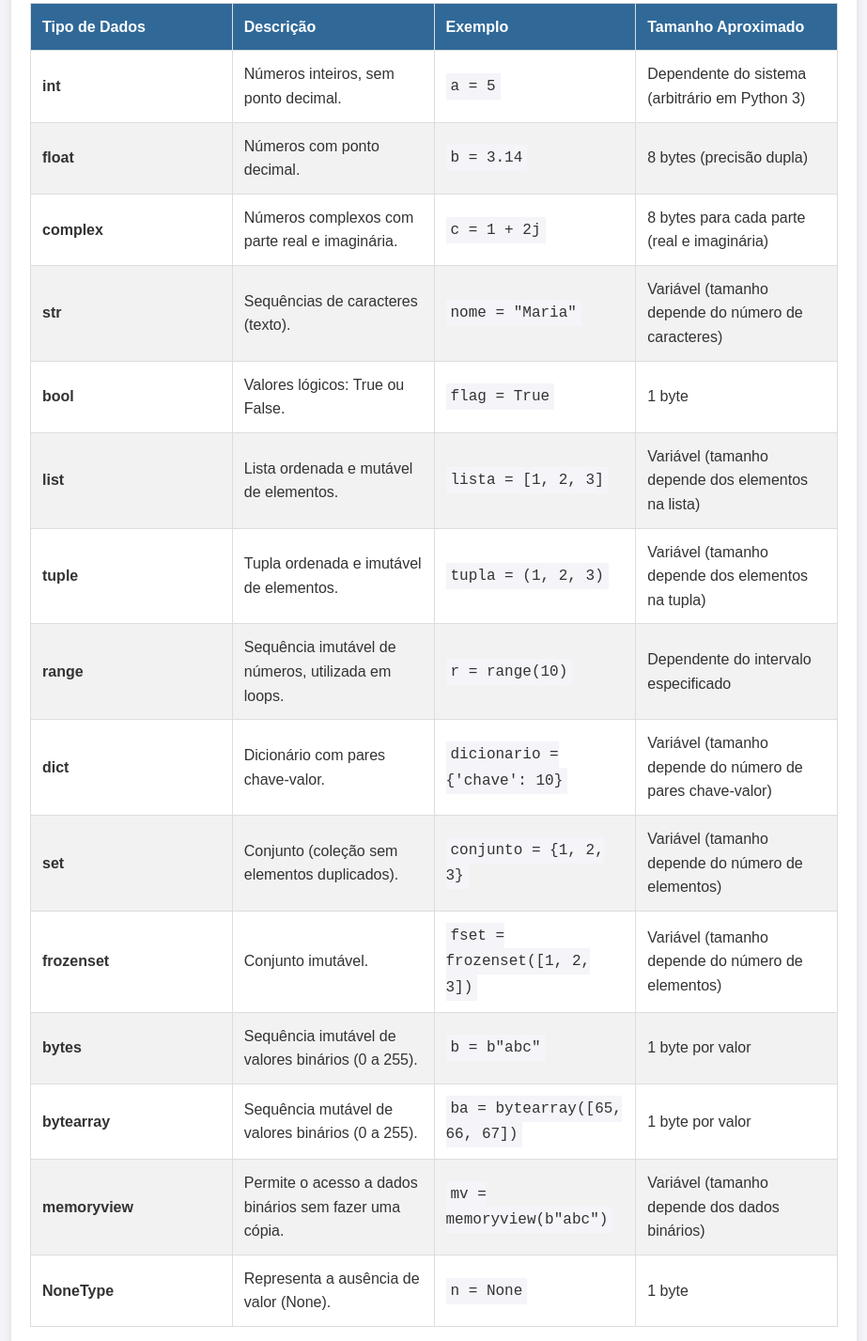
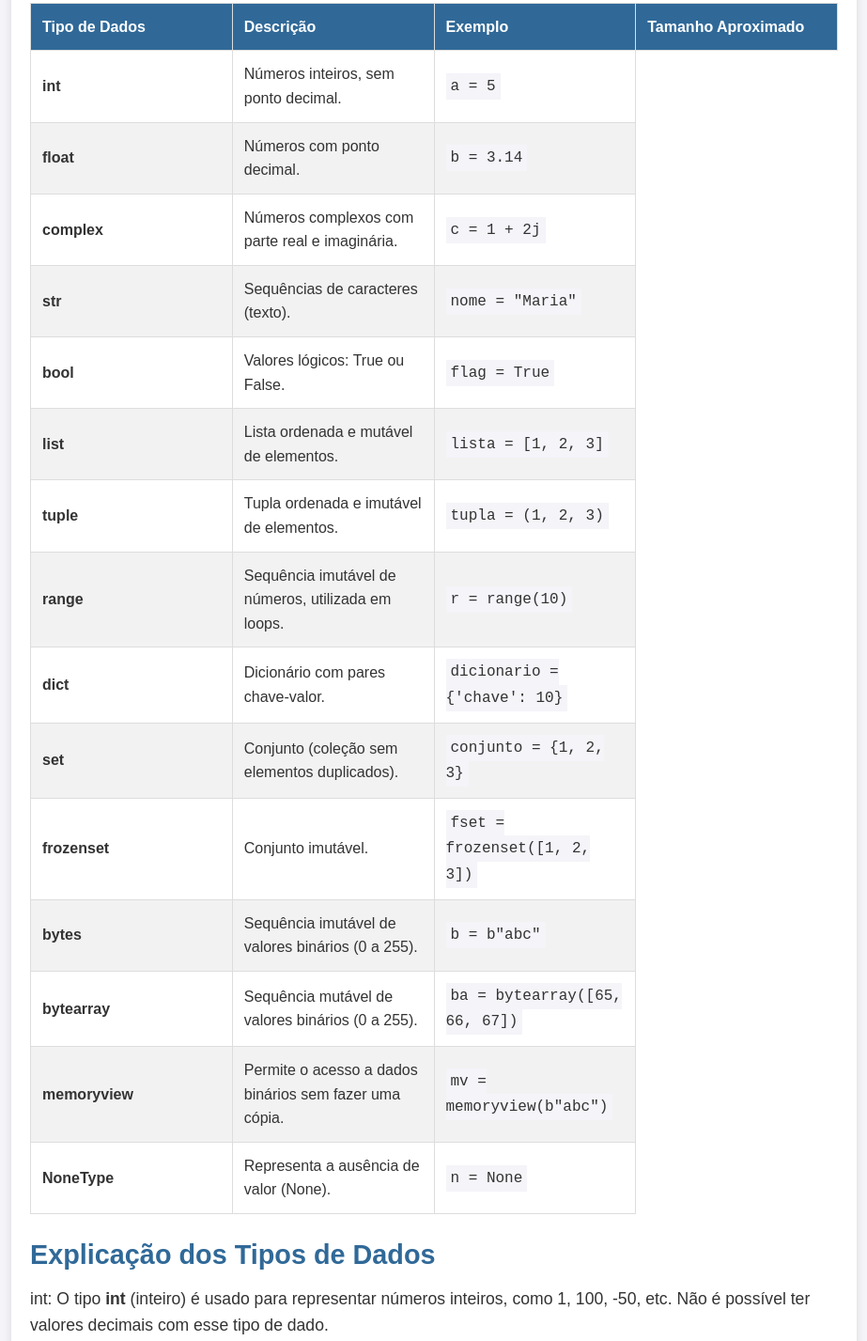
Before and after one commit to MatheusB0/Python, a plain HTML site: page Variaveis.html in a window 1280 px wide. Shown: the part 997-2424 px from the top of the page at 94% size, without its empty margins (178-1101 px from the left). Drawn offline with Linux system fonts and the light colour scheme.

Commit message:
Update Variaveis.html

```diff
--- a/Variaveis.html
+++ b/Variaveis.html
@@ -63,91 +63,76 @@
                     <td><strong>int</strong></td>
                     <td>Números inteiros, sem ponto decimal.</td>
                     <td><code>a = 5</code></td>
-                    <td>Dependente do sistema (arbitrário em Python 3)</td>
                 </tr>
                 <tr>
                     <td><strong>float</strong></td>
                     <td>Números com ponto decimal.</td>
                     <td><code>b = 3.14</code></td>
-                    <td>8 bytes (precisão dupla)</td>
                 </tr>
                 <tr>
                     <td><strong>complex</strong></td>
                     <td>Números complexos com parte real e imaginária.</td>
                     <td><code>c = 1 + 2j</code></td>
-                    <td>8 bytes para cada parte (real e imaginária)</td>
                 </tr>
                 <tr>
                     <td><strong>str</strong></td>
                     <td>Sequências de caracteres (texto).</td>
                     <td><code>nome = "Maria"</code></td>
-                    <td>Variável (tamanho depende do número de caracteres)</td>
                 </tr>
                 <tr>
                     <td><strong>bool</strong></td>
                     <td>Valores lógicos: True ou False.</td>
                     <td><code>flag = True</code></td>
-                    <td>1 byte</td>
                 </tr>
                 <tr>
                     <td><strong>list</strong></td>
                     <td>Lista ordenada e mutável de elementos.</td>
                     <td><code>lista = [1, 2, 3]</code></td>
-                    <td>Variável (tamanho depende dos elementos na lista)</td>
                 </tr>
                 <tr>
                     <td><strong>tuple</strong></td>
                     <td>Tupla ordenada e imutável de elementos.</td>
                     <td><code>tupla = (1, 2, 3)</code></td>
-                    <td>Variável (tamanho depende dos elementos na tupla)</td>
                 </tr>
                 <tr>
                     <td><strong>range</strong></td>
                     <td>Sequência imutável de números, utilizada em loops.</td>
                     <td><code>r = range(10)</code></td>
-                    <td>Dependente do intervalo especificado</td>
                 </tr>
                 <tr>
                     <td><strong>dict</strong></td>
                     <td>Dicionário com pares chave-valor.</td>
                     <td><code>dicionario = {'chave': 10}</code></td>
-                    <td>Variável (tamanho depende do número de pares chave-valor)</td>
                 </tr>
                 <tr>
                     <td><strong>set</strong></td>
                     <td>Conjunto (coleção sem elementos duplicados).</td>
                     <td><code>conjunto = {1, 2, 3}</code></td>
-                    <td>Variável (tamanho depende do número de elementos)</td>
                 </tr>
                 <tr>
                     <td><strong>frozenset</strong></td>
                     <td>Conjunto imutável.</td>
                     <td><code>fset = frozenset([1, 2, 3])</code></td>
-                    <td>Variável (tamanho depende do número de elementos)</td>
                 </tr>
                 <tr>
                     <td><strong>bytes</strong></td>
                     <td>Sequência imutável de valores binários (0 a 255).</td>
                     <td><code>b = b"abc"</code></td>
-                    <td>1 byte por valor</td>
                 </tr>
                 <tr>
                     <td><strong>bytearray</strong></td>
                     <td>Sequência mutável de valores binários (0 a 255).</td>
                     <td><code>ba = bytearray([65, 66, 67])</code></td>
-                    <td>1 byte por valor</td>
                 </tr>
                 <tr>
                     <td><strong>memoryview</strong></td>
                     <td>Permite o acesso a dados binários sem fazer uma cópia.</td>
                     <td><code>mv = memoryview(b"abc")</code></td>
-                    <td>Variável (tamanho depende dos dados binários)</td>
                 </tr>
                 <tr>
                     <td><strong>NoneType</strong></td>
                     <td>Representa a ausência de valor (None).</td>
                     <td><code>n = None</code></td>
-                    <td>1 byte</td>
                 </tr>
             </tbody>
         </table>
```
